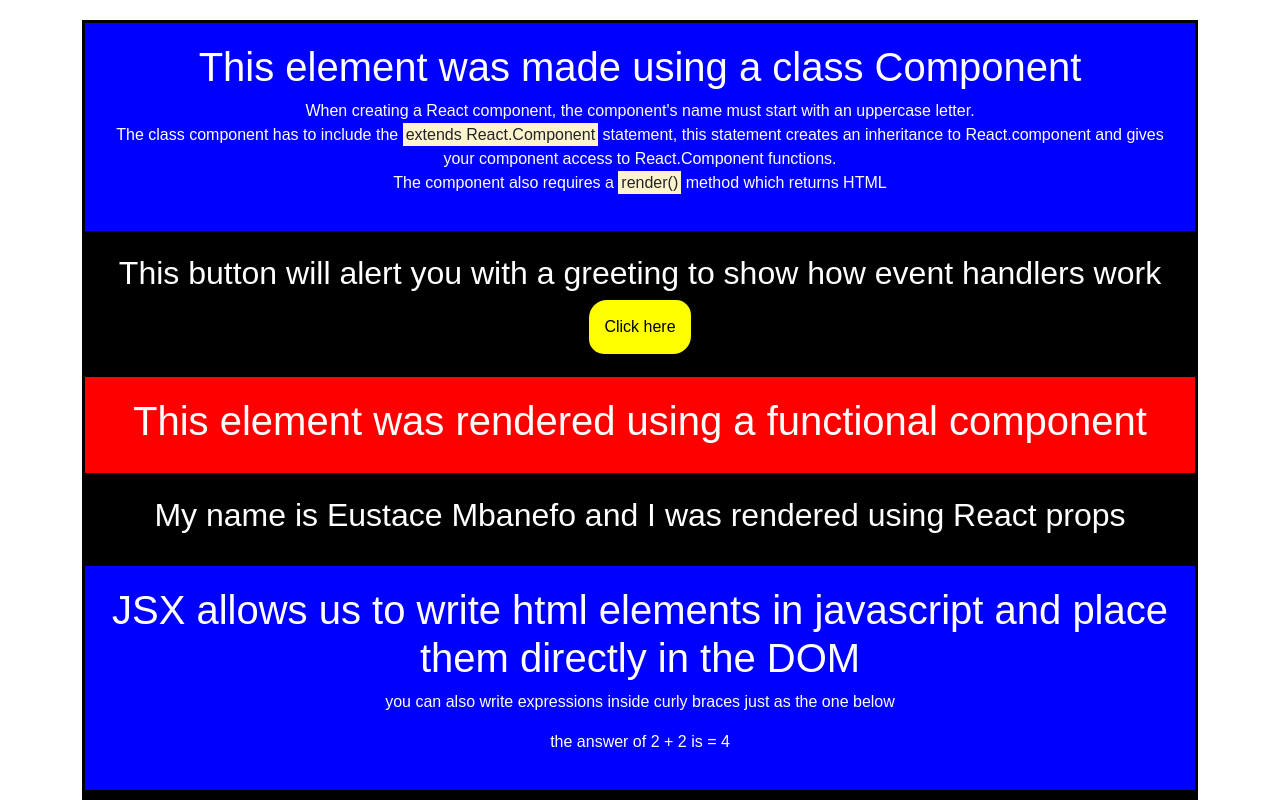
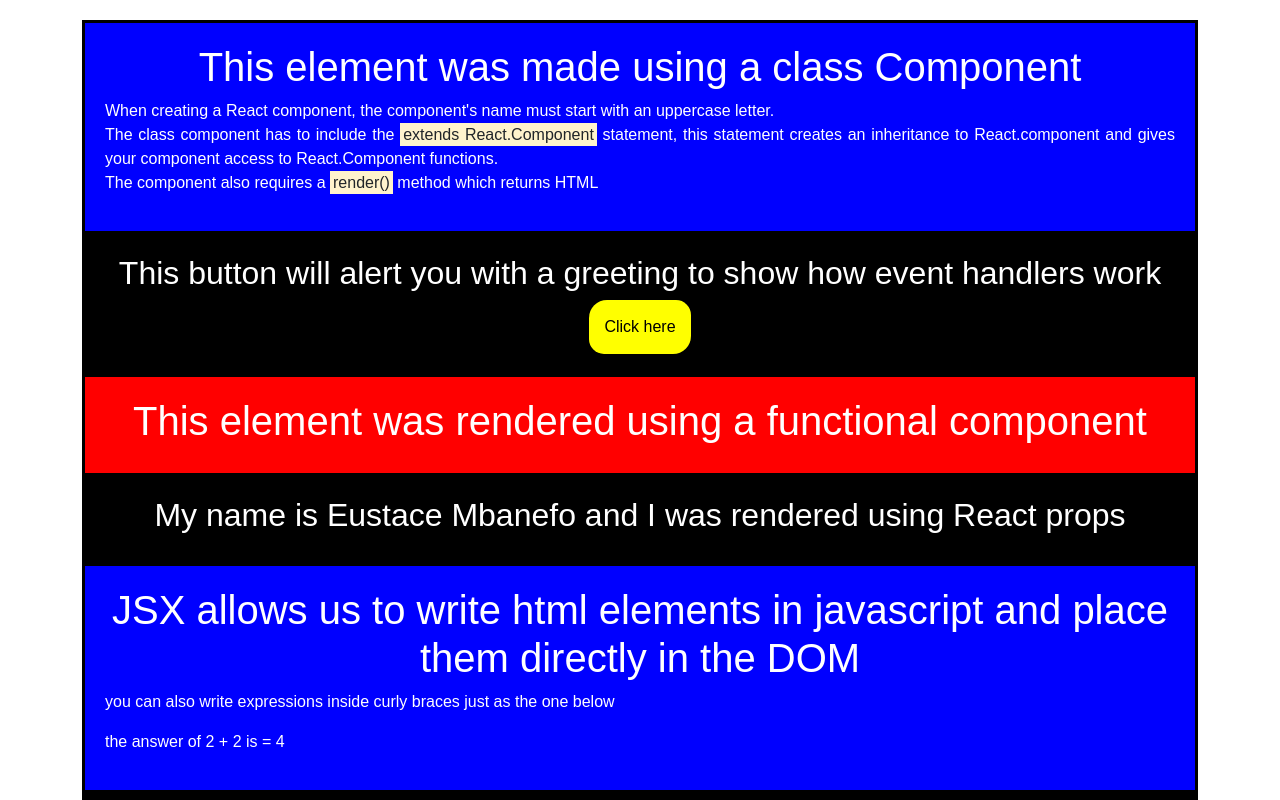
Before and after one commit to Phumnanya/React_basics, a React (Create React App) app: page / in a window 1280 px wide. Shown: the top 800 px of the page. Built offline with nearby package versions, Linux system fonts and the light colour scheme.

Commit message:
Update App.css

```diff
--- a/src/App.css
+++ b/src/App.css
@@ -45,6 +45,9 @@ main {
   text-align: center;
   box-sizing: border-box;
 }
+.classcompo p {
+  text-align: justify;
+}
 .event {
   width: 90%;
   height: fit-content;
```
